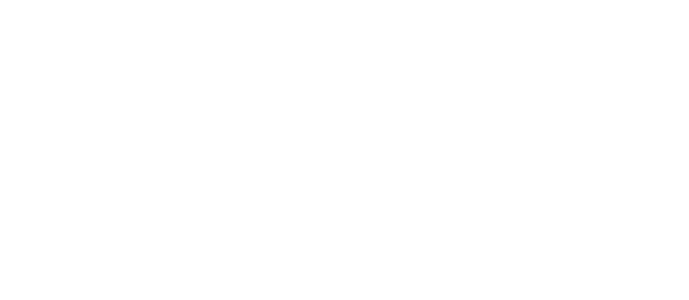
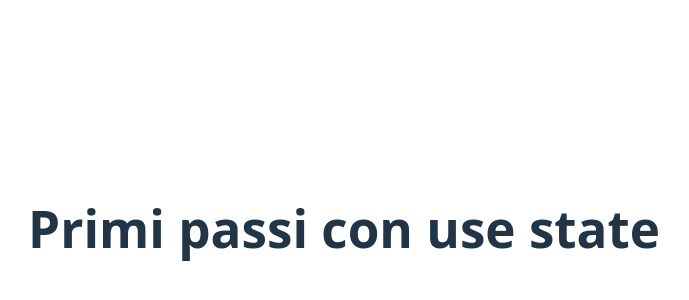
Before and after one commit to GabrielaTumfart/react-use-state, a React (Vite) app: page / in a window 1280 px wide. Shown: the part 172-472 px from the top of the page, without its empty margins (296-985 px from the left). Built offline with nearby package versions, Linux system fonts and the light colour scheme.

Commit message:
creo un div

```diff
--- a/src/App.jsx
+++ b/src/App.jsx
@@ -42,9 +42,12 @@
 
 
   return (
+
     <>
 
     <div>
+
+      <h1>Primi passi con use state</h1>
 
 
     </div>
```
